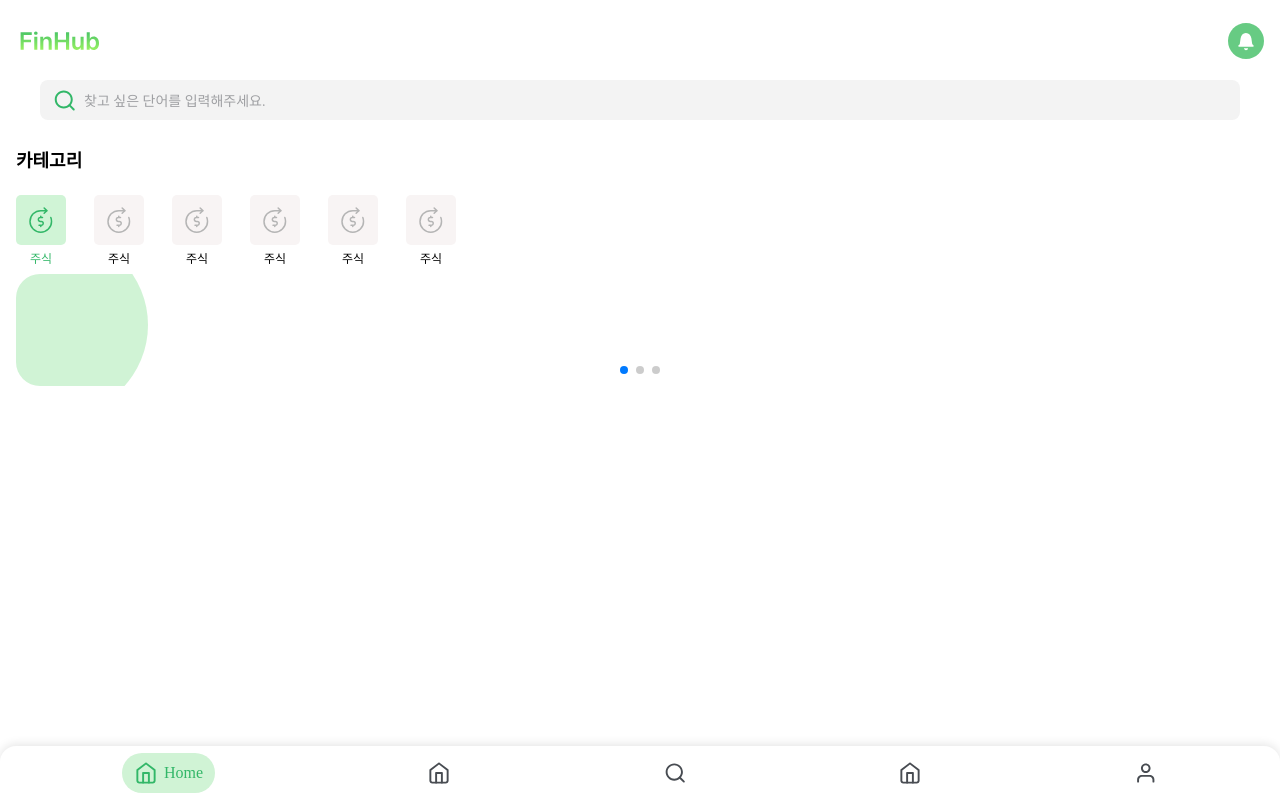
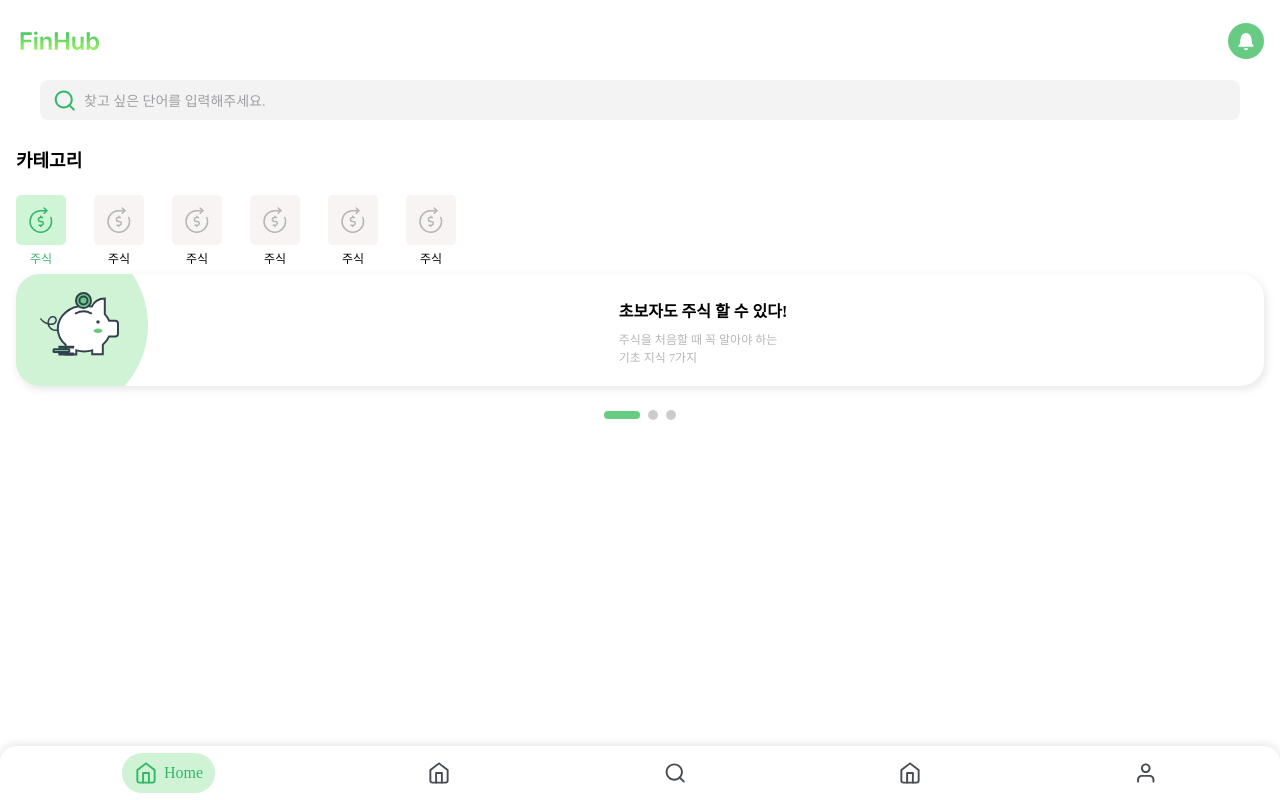
Before and after one commit to team-moeum/Finhub-FrontEnd, a Next.js app: page / in a window 1280 px wide. Built offline with nearby package versions, Linux system fonts and the light colour scheme; no server answers.

Commit message:
Init(UI dev): Main_1

```diff
--- /dev/null
+++ b/src/app/_component/Catergory/CategoryCard.css
@@ -0,0 +1,88 @@
+.cg_card_swiper {
+    width: 100%;
+    height: 162px;
+    overflow: unset;
+}
+
+.cg_card_swiper .swiper-pagination {
+    bottom: 16px;
+    width: 80px;
+    display: flex;
+    align-items: center;
+    left: 50%;
+    transform: translateX(-50%);
+}
+
+.cg_card_swiper .swiper-pagination .swiper-pagination-bullet {
+    width: 10px;
+    height: 10px;
+    transition: 0.3s ease-in;
+}
+
+.cg_card_swiper .swiper-pagination .swiper-pagination-bullet-active {
+    flex: 1;
+    height: 8px;
+    border-radius: 100px;
+    background-color: #67CB83;
+    transition: 0.3s ease-in;
+}
+
+.card {
+    position: relative;
+    width: 100%;
+    height: 112px;
+    border-radius: 24px;
+    overflow: hidden;
+    box-shadow: 2px 3px 10px 0px rgba(0, 0, 0, 0.10);
+}
+
+.card::before{
+    content: '';
+    position: absolute;
+    background-color: #D0F3D5;
+    display: block;
+    border-radius: 50%;
+    width: 182px;
+    height: 182px;
+    left: -50px;
+    top: -40px;
+}
+
+.card .img-box {
+    width: 80px;
+    height: 64px;
+    position: relative;
+    left: 24px;
+    top: 18px;
+}
+
+.card .text-container {
+    width: calc(100% - 134px);
+    height: 112px;
+    position: relative;
+    left: 130px;
+    top: -64px;
+    display: flex;
+    justify-content: center;
+    align-items: center;
+}
+
+.card .text-box {
+    height: 100%;
+}
+
+.card .text-box .title {
+    margin-top: 24px;
+    color: #000;
+    font-size: 16px;
+    font-style: normal;
+    font-weight: 600;
+}
+
+.card .text-box .content {
+    margin-top: 8px;
+    color: #B6B6B6;
+    font-size: 12px;
+    font-style: normal;
+    font-weight: 500;
+}
--- a/src/app/_component/Catergory/CategoryCard.module.css
+++ b/src/app/_component/Catergory/CategoryCard.module.css
@@ -1,5 +1,10 @@
 .cg_card_swiper {
     width: 100%;
+    height: 162px;
+}
+
+.cg_card_swiper .swiper-pagination {
+    bottom: 16px;
 }
 
 .card {
@@ -7,6 +12,7 @@
     height: 112px;
     border-radius: 24px;
     overflow: hidden;
+    box-shadow: 2px 3px 10px 0px rgba(0, 0, 0, 0.10);
 }
 
 .card::before{
--- a/src/app/_component/Catergory/CategoryCard.tsx
+++ b/src/app/_component/Catergory/CategoryCard.tsx
@@ -2,39 +2,80 @@
 
 import { Pagination, Autoplay } from 'swiper/modules';
 import { Swiper, SwiperSlide } from 'swiper/react';
+import PigIcon from '@/assets/Pig.svg';
+import Image from 'next/image';
 
 import 'swiper/css';
 import 'swiper/css/navigation';
 import 'swiper/css/pagination';
-import style from "./CategoryCard.module.css";
+import "./CategoryCard.css";
 
 export default function CategoryCard() {
     return (
         <div>
              <Swiper
-                className={style.cg_card_swiper}
+                className="cg_card_swiper"
                 modules={[Pagination, Autoplay]}
                 spaceBetween={50}
                 slidesPerView={1}
                 //autoplay = {{ delay: 3000, disableOnIntercation: false}}
                 //loop={true}
-                pagination={{ clickable: true }}
+                pagination={{ clickable: true}}
                 onSwiper={(swiper : any) => console.log(swiper)}
                 onSlideChange={() => console.log('slide change')}
             >
                 <SwiperSlide>
-                    <div className={style.card}>
-
+                    <div className="card">
+                        <div className="img-box">
+                            <Image
+                                src={PigIcon}
+                                alt={'pig-icon'}
+                                width={80}
+                                height={64}
+                            />
+                        </div>
+                        <div className="text-container">
+                            <div className="text-box">
+                                <p className="title">초보자도 주식 할 수 있다!</p>
+                                <p className="content">주식을 처음할 때 꼭 알아야 하는<br />기초 지식 7가지</p>
+                            </div>
+                        </div>
                     </div>
                 </SwiperSlide>
                 <SwiperSlide>
-                    <div className={style.card}>
-
+                    <div className="card">
+                        <div className="img-box">
+                            <Image
+                                src={PigIcon}
+                                alt={'pig-icon'}
+                                width={80}
+                                height={64}
+                            />
+                        </div>
+                        <div className="text-container">
+                            <div className="text-box">
+                                <p className="title">초보자도 주식 할 수 있다!</p>
+                                <p className="content">주식을 처음할 때 꼭 알아야 하는<br />기초 지식 7가지</p>
+                            </div>
+                        </div>
                     </div>
                 </SwiperSlide>
                 <SwiperSlide>
-                    <div className={style.card}>
-
+                     <div className="card">
+                        <div className="img-box">
+                            <Image
+                                src={PigIcon}
+                                alt={'pig-icon'}
+                                width={80}
+                                height={64}
+                            />
+                        </div>
+                        <div className="text-container">
+                            <div className="text-box">
+                                <p className="title">초보자도 주식 할 수 있다!</p>
+                                <p className="content">주식을 처음할 때 꼭 알아야 하는<br />기초 지식 7가지</p>
+                            </div>
+                        </div>
                     </div>
                 </SwiperSlide>
             </Swiper>
--- a/src/app/_component/Catergory/CategoryItemList.module.css
+++ b/src/app/_component/Catergory/CategoryItemList.module.css
@@ -5,6 +5,10 @@
     overflow-x: scroll;
     gap: 28px;
     height: 86px;
+    position: relative;
+    width: 100dvw;
+    left: -20px;
+    padding-left: 20px;
 }
 
 .container::-webkit-scrollbar {
```
Also changed, not shown: public/Pig.svg (added), src/assets/Pig.svg (added).
